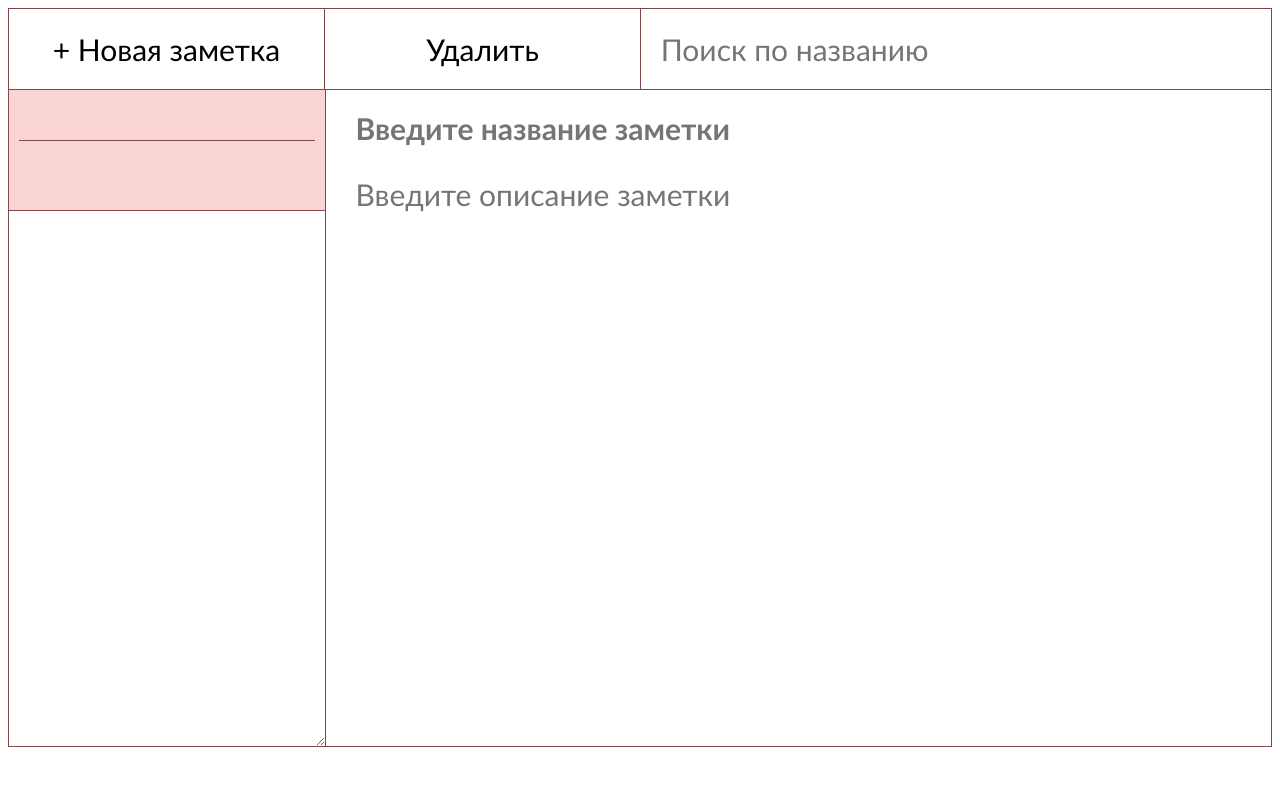
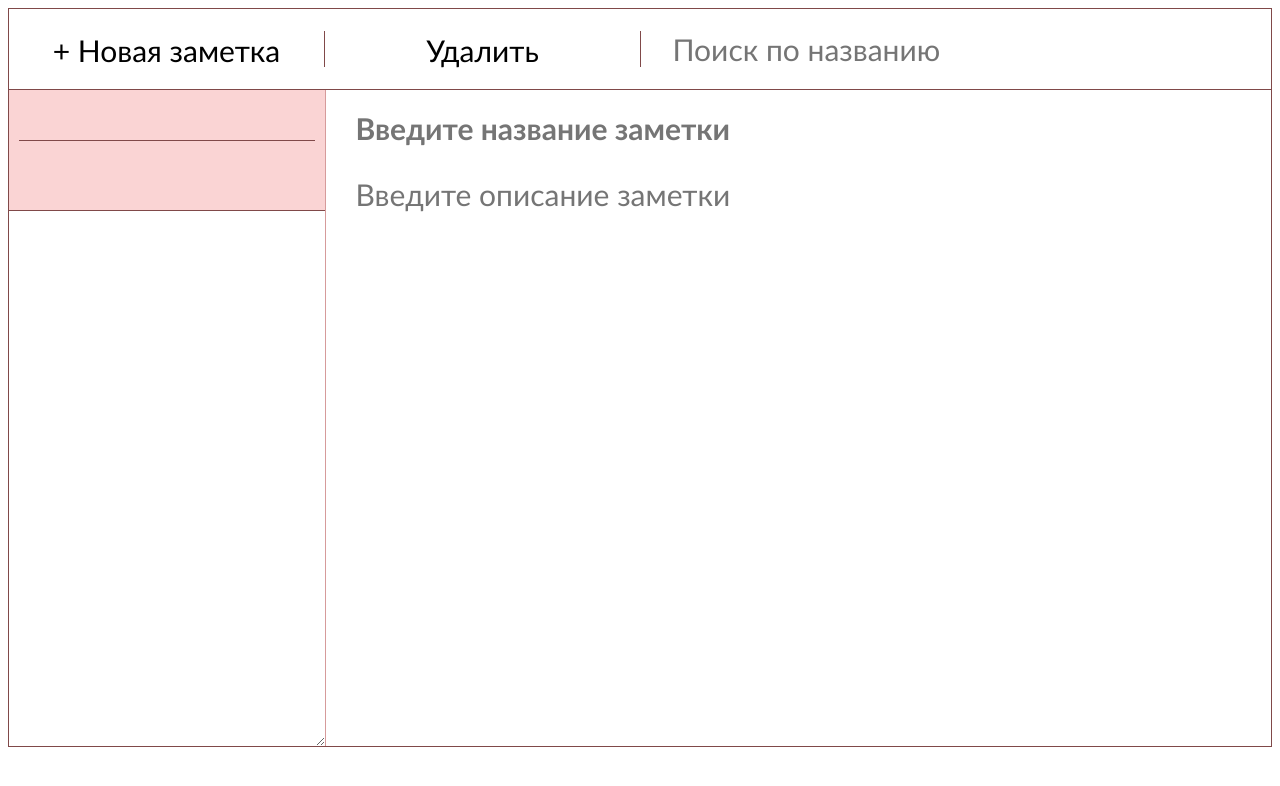
Before and after one commit to Paulselikhov/note_ts, a React (Create React App) app: page / in a window 1280 px wide. Shown: the top 786 px of the page. Built offline with nearby package versions, Linux system fonts and the light colour scheme.

Commit message:
закончил стилизацию

```diff
--- a/src/App.css
+++ b/src/App.css
@@ -23,10 +23,12 @@ textarea{
     border: 1px solid rgb(128, 73, 73);
     border-bottom: none;
     height: 80px;
+    align-items: center;
 
 }
 .addNote{
     width: 25%;
+    height: 45%;
 
 }
 .addNote_button{
@@ -36,6 +38,7 @@ textarea{
 
 .DeleteNote{
     width: 25%;
+    height: 45%;
     border-left: 1px solid rgb(128, 73, 73);
 }
 .DeleteNote_button{
@@ -43,6 +46,7 @@ textarea{
     height: 100%;
 }
 .FindNote{
+    height: 45%;
     width: 50%;
     display: flex;
     align-items: center;
@@ -50,9 +54,9 @@ textarea{
     border-left: 1px solid rgb(128, 73, 73);
 }
 .FindNote_input{
+    padding: 10px;
 
-    padding-left: 10px;
-    width: 95%;
+    width: 90%;
     height: 90%;
 
 }
@@ -81,7 +85,7 @@ textarea{
 .NoteEditForm{
     width: 75%;
     height: 100%;
-    border-left: 1px solid rgb(128, 73, 73);
+    border-left: 1px solid rgb(214, 155, 155);
 }
 .NoteEditForm_found{
     height: 100%;
```
